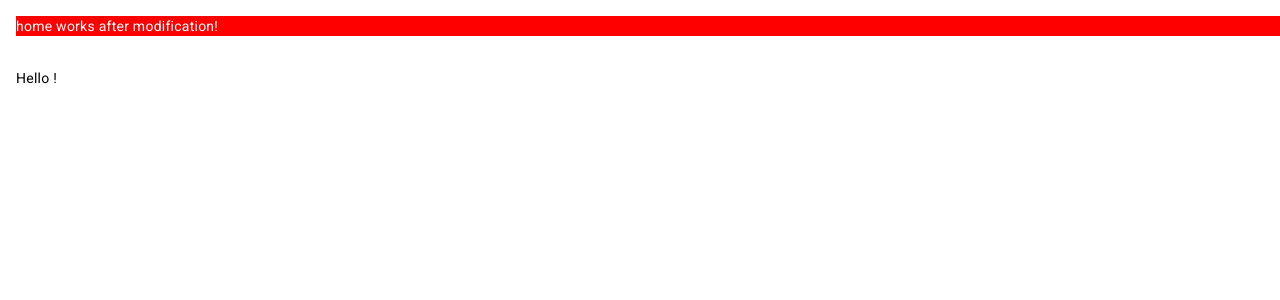
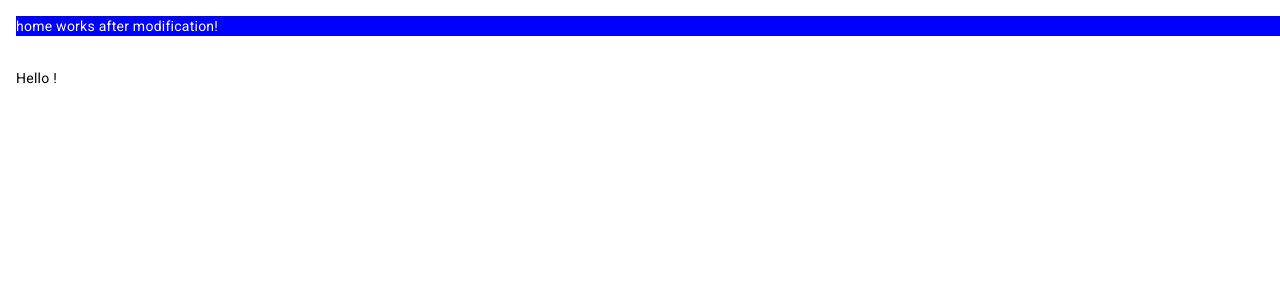
Before and after one commit to rauldevilla/very-simple-angular, an Angular app: page / in a window 1280 px wide. Shown: the top 300 px of the page. Built offline with nearby package versions, Linux system fonts and the light colour scheme.

Commit message:
Set blue background

```diff
--- a/buildspec.yml
+++ b/buildspec.yml
@@ -29,4 +29,4 @@ artifacts:
   files:
     - "**/*"
   base-directory: 'dist'
-  discard-paths: yes
+  discard-paths: No
--- a/src/app/components/home/home.component.scss
+++ b/src/app/components/home/home.component.scss
@@ -1,4 +1,4 @@
 .title-background {
-    background-color: red;
+    background-color: blue;
     color: white;
 }
```
